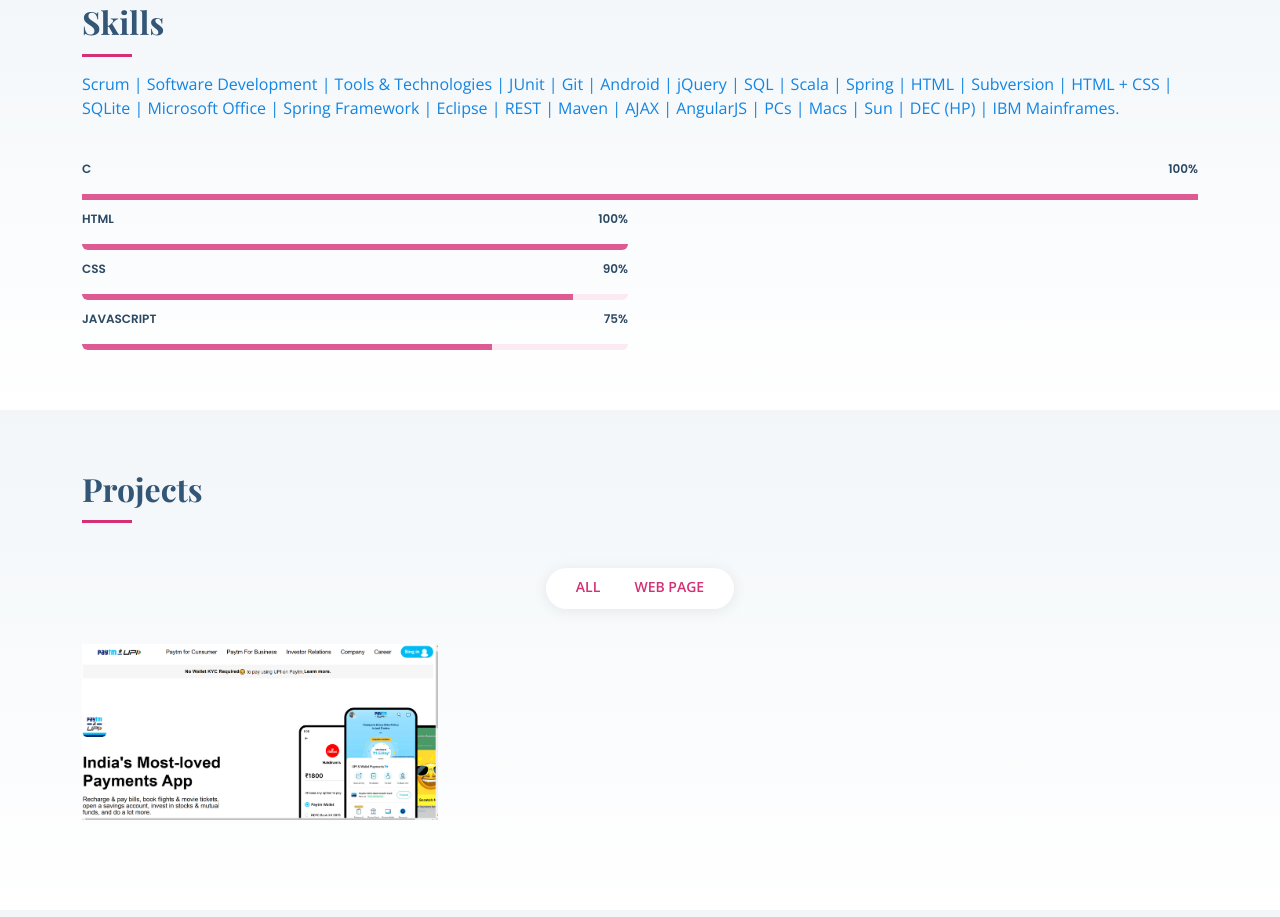
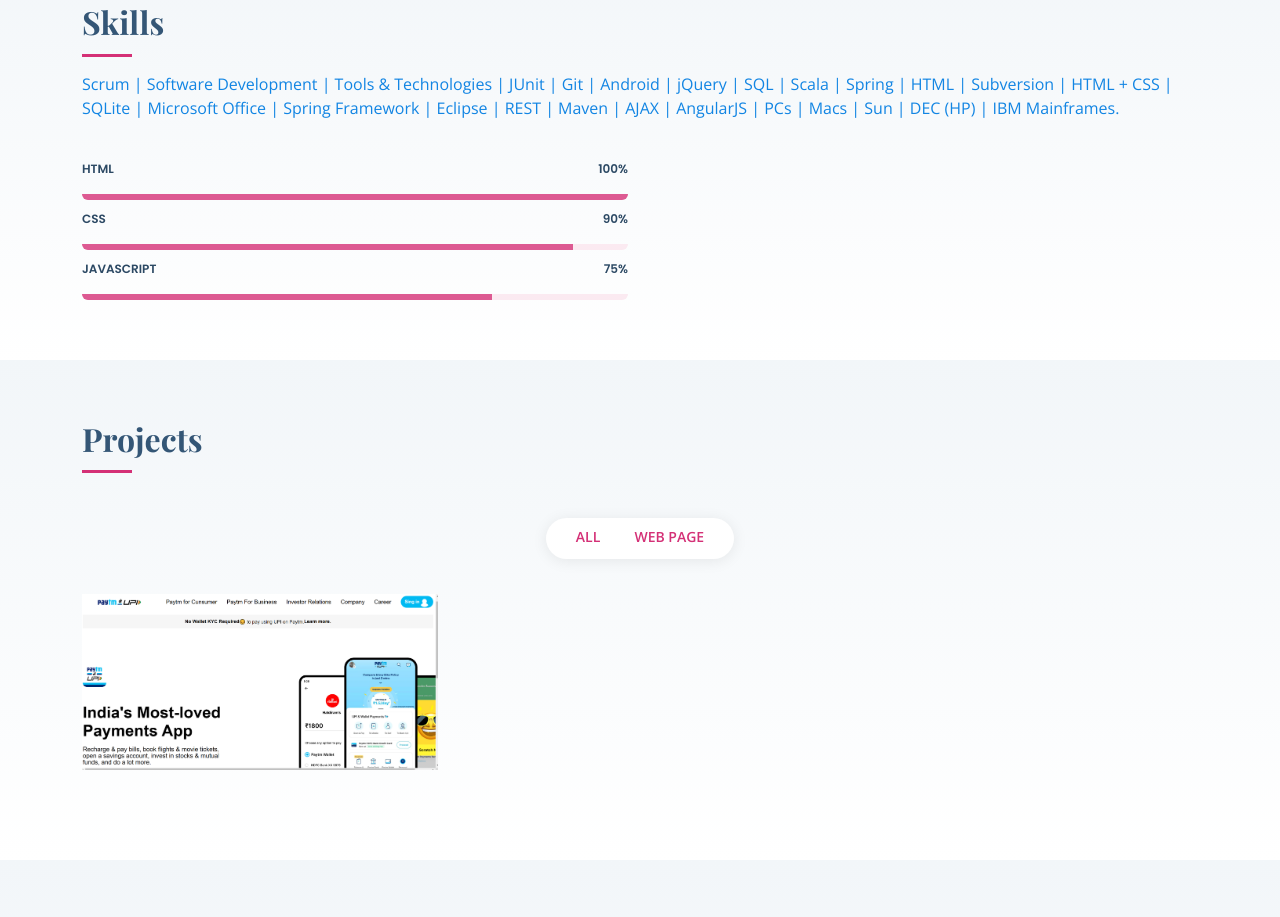
Before and after one commit to midhunkadavath/New-folder, a plain HTML site: page index.html in a window 1280 px wide. Shown: the part 1727-2644 px from the top of the page. Drawn offline with nearby package versions, Linux system fonts and the light colour scheme; a web font is replaced by a local one.

Commit message:
update again

```diff
--- a/assets/css/style.css
+++ b/assets/css/style.css
@@ -559,12 +559,14 @@ section {
 # Skills
 --------------------------------------------------------------*/
 .skills .progress {
+
   height: 50px;
   display: block;
   background: none;
 }
 
 .skills .progress .skill {
+
   padding: 10px 0;
   margin: 0 0 6px 0;
   text-transform: uppercase;
@@ -575,11 +577,13 @@ section {
 }
 
 .skills .progress .skill .val {
+
   float: right;
   font-style: normal;
 }
 
 .skills .progress-bar-wrap {
+
   background: #fbeaf1;
 }
 
--- a/index.html
+++ b/index.html
@@ -181,12 +181,7 @@
 
         <div class="row skills-content">
 
-          <div class="progress">
-            <span class="skill">C <i class="val">100%</i></span>
-            <div class="progress-bar-wrap">
-              <div class="progress-bar" role="progressbar" aria-valuenow="100" aria-valuemin="0" aria-valuemax="100"></div>
-            </div>
-          </div>
+
 
 
           <div class="col-lg-6">
@@ -214,8 +209,10 @@
 
           </div>
 
+        </div>
+
           </div>
-      </div>
+
     </section><!-- End Skills Section -->
 
 
```
